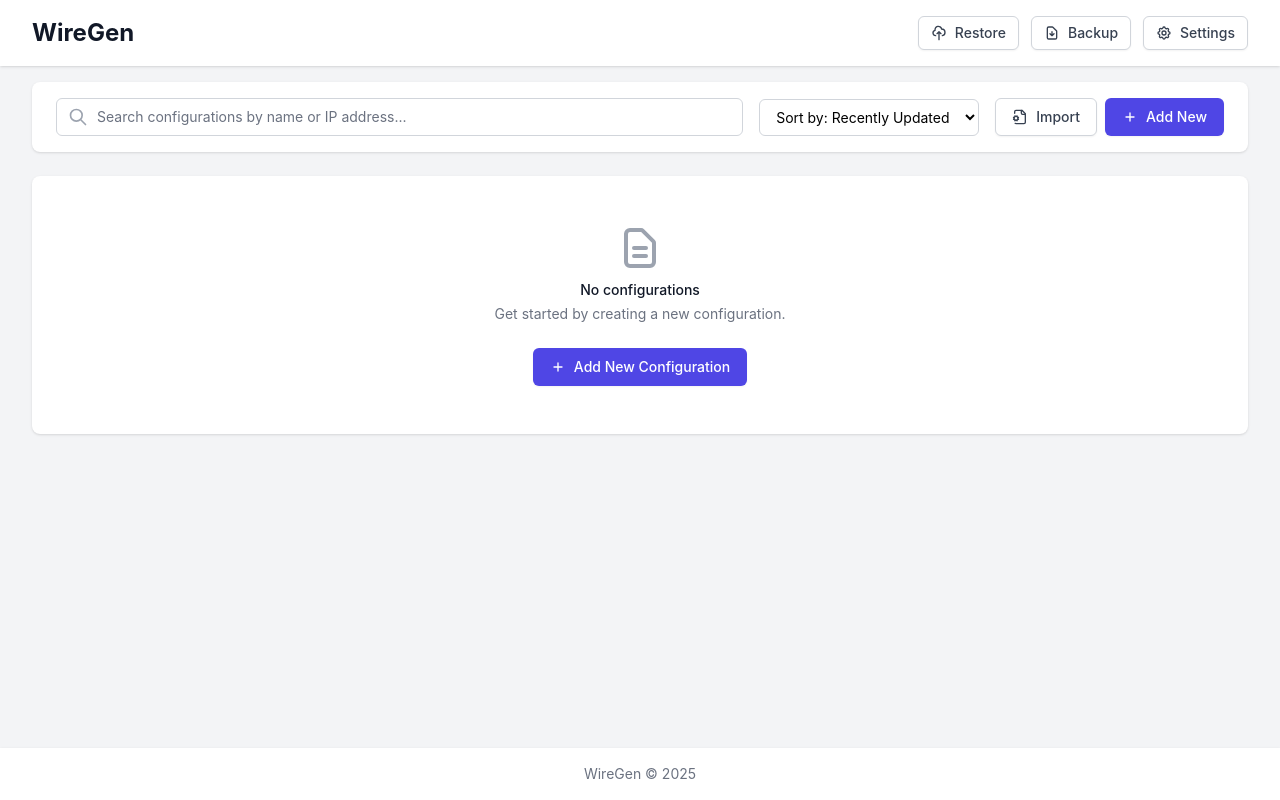
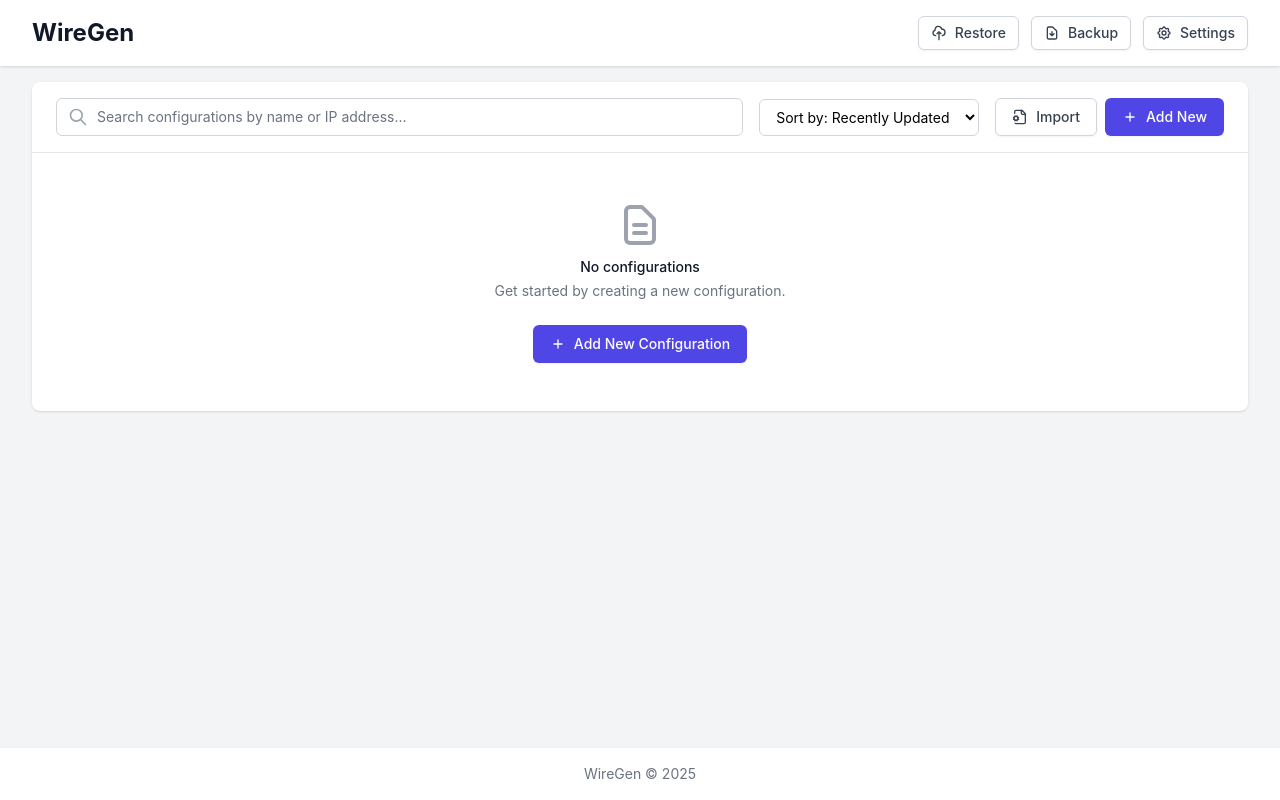
Before and after one commit to chengxuncc/wiregen, a React (Create React App) app: page / in a window 1280 px wide. Built offline with nearby package versions, Linux system fonts and the light colour scheme; the HTML template or start-up script is replaced by a standard one.

Commit message:
merge search and list

```diff
--- a/src/components/ConfigList.tsx
+++ b/src/components/ConfigList.tsx
@@ -54,10 +54,9 @@ const ConfigList: React.FC<ConfigListProps> = ({configs, onSelect, onDelete, onA
   };
 
   return (
-    <div className="space-y-6">
-      {/* Search and controls in one row */}
     <div className="bg-white shadow rounded-lg">
-        <div className="px-6 py-4">
+      {/* Search and controls section */}
+      <div className="px-6 py-4 border-b border-gray-200">
         <div className="flex flex-col sm:flex-row gap-4 items-end">
           {/* Search bar */}
           <div className="flex-1">
@@ -126,10 +125,9 @@ const ConfigList: React.FC<ConfigListProps> = ({configs, onSelect, onDelete, onA
           </div>
         </div>
       </div>
-      </div>
 
       {/* Configurations list */}
-      <div className="bg-white shadow rounded-lg">
+      <div>
         {filteredAndSortedConfigs.length === 0 ? (
           <div className="px-6 py-12 text-center">
             {searchTerm ? (
```
Lines whose indentation alone changed are shown as unchanged.
